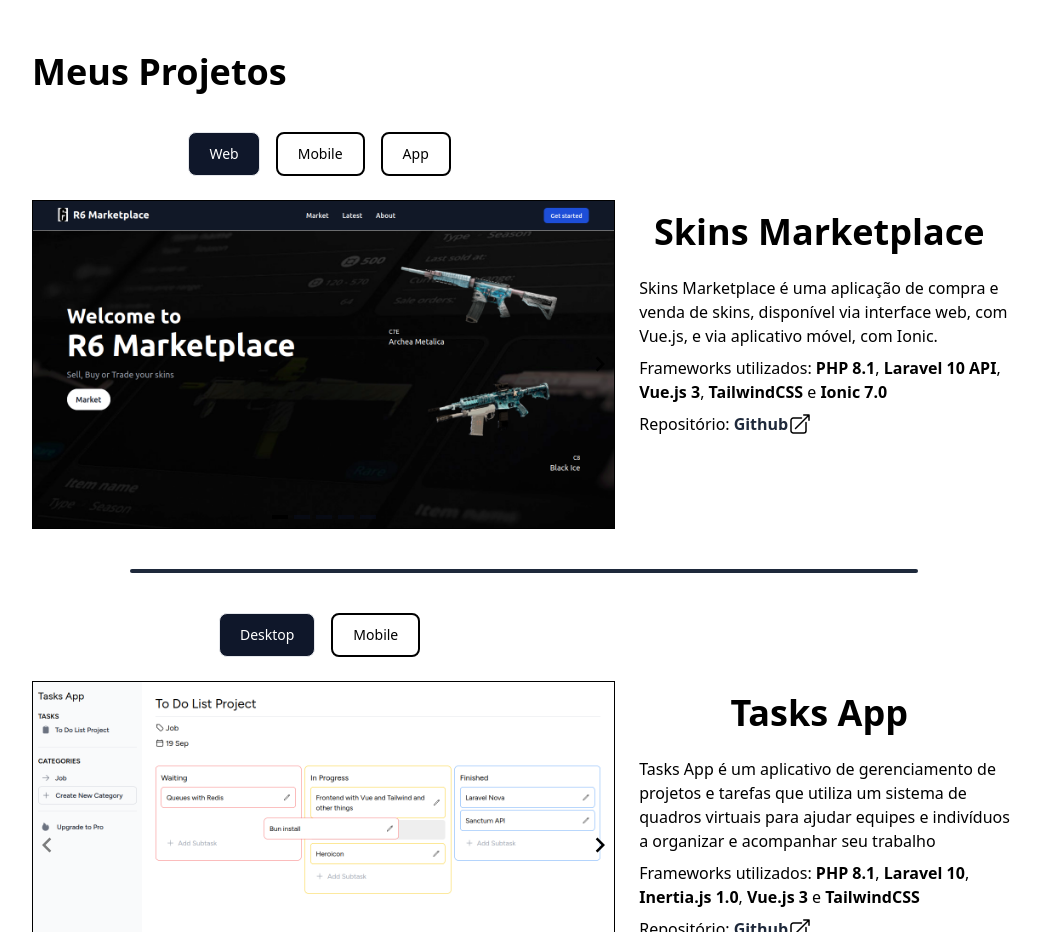
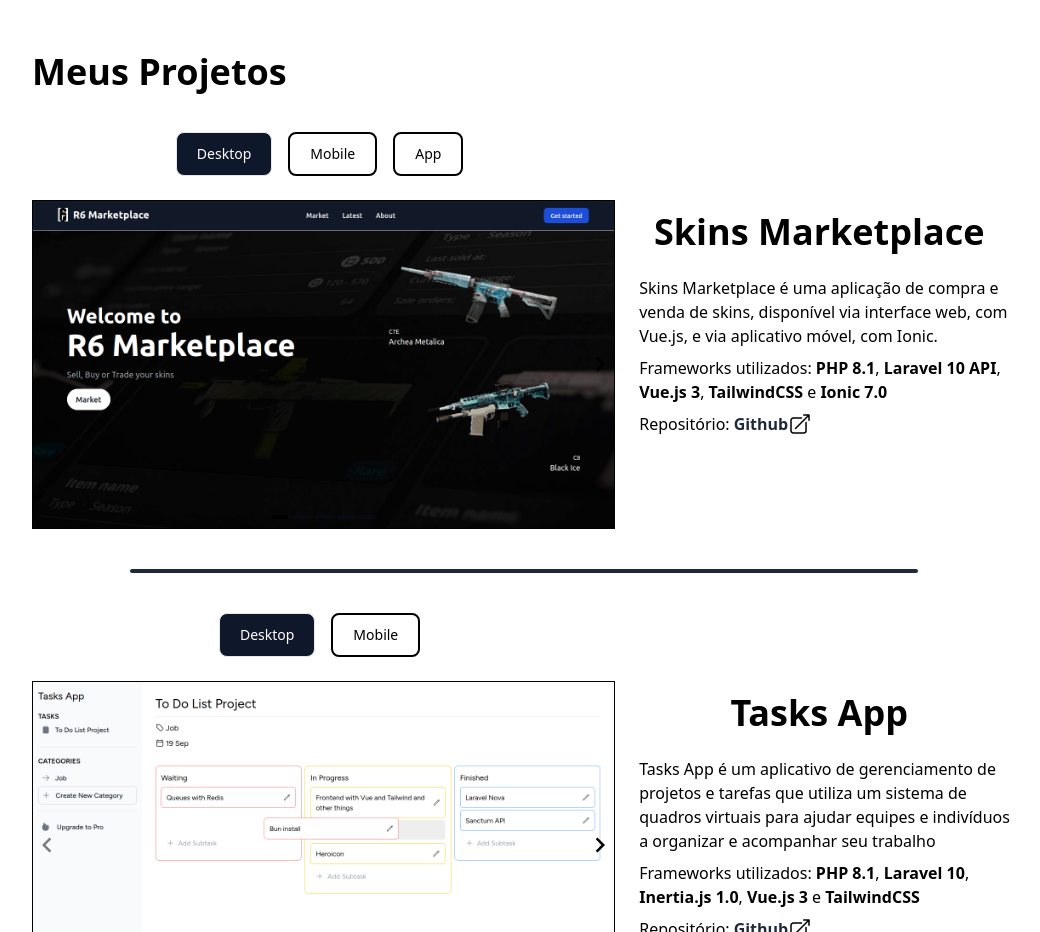
Before and after one commit to MatheusCavalc/My-Portfolio, a Vue app: page / in a window 1280 px wide. Shown: the part 1600-2532 px from the top of the page, without its empty margins (116-1156 px from the left). Built offline with nearby package versions, Linux system fonts and the light colour scheme; a web font is replaced by a local one.

Commit message:
update ui

```diff
--- a/src/components/projects/SkinsMarketplace.vue
+++ b/src/components/projects/SkinsMarketplace.vue
@@ -60,7 +60,7 @@ onMounted(() => {
                     <button type="button" @click="changeView('web')"
                         :class="{ 'text-white bg-slate-900 border': view === 'web', ' text-black bg-white border-2 border-black': view !== 'web' }"
                         class="font-medium rounded-lg text-sm px-5 py-2.5 me-2 mb-2">
-                        Web
+                        Desktop
                     </button>
 
                     <button type="button" @click="changeView('mobile')"
```
